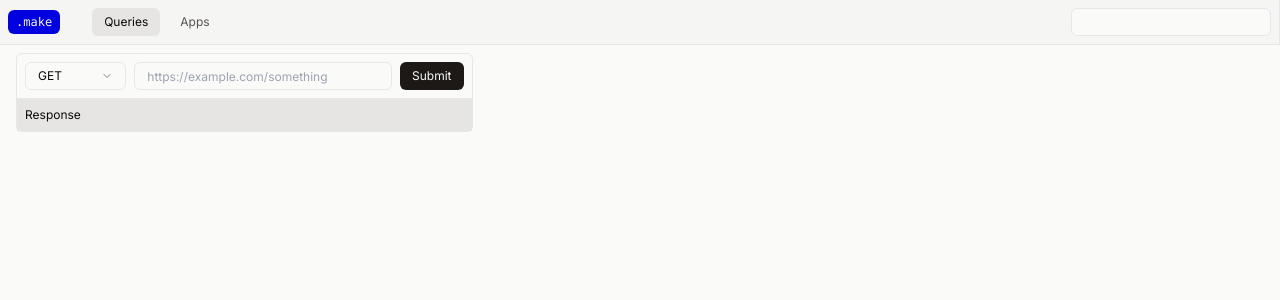
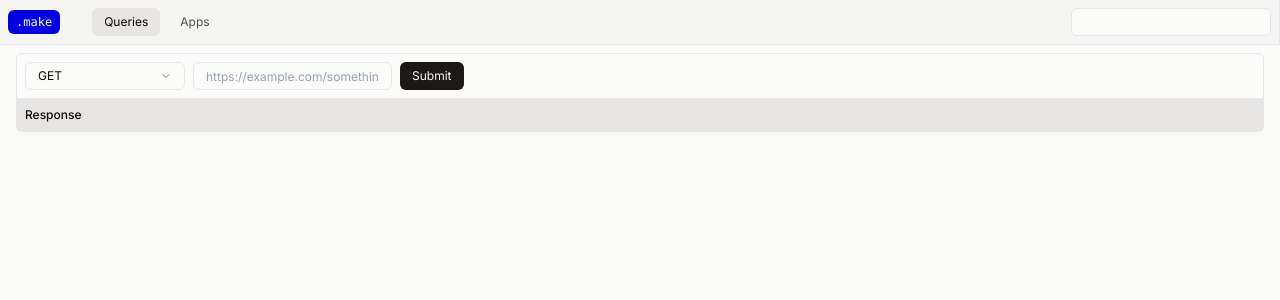
Before and after one commit to daviddkkim/Make, a Next.js app: page /queries in a window 1280 px wide. Shown: the top 300 px of the page. Built offline with nearby package versions, Linux system fonts and the light colour scheme.

Commit message:
make forms work for basic case

```diff
--- a/src/app/components/TopNavigation.tsx
+++ b/src/app/components/TopNavigation.tsx
@@ -31,7 +31,7 @@ const TopNavigation = () => {
           className={cn(
             buttonVariants({ variant: "ghost" }),
             "text-xs relative",
-            `${segment === "apps" && "bg-stone-300 hover:bg-stone-300 text-stone-950"}`,
+            `${segment === "apps" && "bg-stone-200 hover:bg-stone-200 text-stone-950"}`,
           )}
           href="apps"
         >
--- a/src/app/layout.tsx
+++ b/src/app/layout.tsx
@@ -21,7 +21,6 @@ export default function RootLayout({
   children: React.ReactNode;
 }>) {
   const headersList = headers();
-  console.log(headersList);
   return (
     <html lang="en">
       <body className={inter.className}>
--- a/src/app/queries/components/QueryClient.tsx
+++ b/src/app/queries/components/QueryClient.tsx
@@ -1,5 +1,16 @@
+"use client";
+
 import { Button } from "@/components/Button";
+import {
+  Form,
+  FormControl,
+  FormField,
+  FormItem,
+  FormMessage,
+} from "@/components/Form";
 import { Input } from "@/components/Input";
+import { useForm } from "react-hook-form";
+
 import {
   Select,
   SelectContent,
@@ -7,12 +18,50 @@ import {
   SelectTrigger,
   SelectValue,
 } from "@/components/Select";
+import { z } from "zod";
+import { zodResolver } from "@hookform/resolvers/zod";
+import { useState } from "react";
+
+const formSchema = z.object({
+  method: z.string(),
+  url: z.string(),
+});
 
 export default function QueryClient() {
+  const [response, setResponse] = useState();
+  const form = useForm<z.infer<typeof formSchema>>({
+    resolver: zodResolver(formSchema),
+    defaultValues: {
+      method: "get",
+    },
+  });
+
+  function onSubmit(values: z.infer<typeof formSchema>) {
+    // Do something with the form values.
+    // ✅ This will be type-safe and validated.
+    try {
+      fetch(values.url, {
+        method: values.method,
+      }).then(async (response) => {
+        setResponse(await response.json());
+      });
+    } catch (error) {
+      console.error("Request error:", error);
+    }
+  }
+
   return (
-    <div className="border rounded-md w-fit">
-      <div className=" p-2 flex gap-2 w-fit">
-        <Select defaultValue="get">
+    <Form {...form}>
+      <form onSubmit={form.handleSubmit(onSubmit)}>
+        <div className="border rounded-md w-full">
+          <div className=" p-2 flex gap-2 w-full">
+            <FormField
+              name="method"
+              control={form.control}
+              render={({ field }) => (
+                <FormItem>
+                  <FormControl>
+                    <Select defaultValue="method" {...field}>
                       <SelectTrigger className="w-[160px]">
                         <SelectValue />
                       </SelectTrigger>
@@ -24,10 +73,39 @@ export default function QueryClient() {
                         <SelectItem value="delete">DELETE</SelectItem>
                       </SelectContent>
                     </Select>
-        <Input placeholder="https://example.com/something" />
-        <Button> Submit</Button>
+                  </FormControl>
+                  <FormMessage />
+                </FormItem>
+              )}
+            />
+            <FormField
+              name={"url"}
+              control={form.control}
+              render={({ field }) => (
+                <FormItem>
+                  <FormControl>
+                    <Input
+                      placeholder="https://example.com/something"
+                      {...field}
+                    />
+                  </FormControl>
+                  <FormMessage />
+                </FormItem>
+              )}
+            />
+            <Button type="submit"> Submit</Button>
           </div>
-      <div className="bg-stone-200 p-2 border-t text-xs">Response</div>
+          <div className="bg-stone-200 p-2 border-t text-xs flex flex-col">
+            <h2 className="text-xs font-medium">Response</h2>
+
+            {response ? (
+              <p className="text-xs"> {JSON.stringify(response)}</p>
+            ) : (
+              ""
+            )}
           </div>
+        </div>
+      </form>
+    </Form>
   );
 }
--- a/src/components/Form.tsx
+++ b/src/components/Form.tsx
@@ -1,3 +1,5 @@
+"use client";
+
 import * as React from "react";
 import * as LabelPrimitive from "@radix-ui/react-label";
 import { Slot } from "@radix-ui/react-slot";
@@ -93,7 +95,7 @@ const FormLabel = React.forwardRef<
   return (
     <Label
       ref={ref}
-      className={cn(error && "text-destructive", className)}
+      className={cn(error && "text-red-700", className)}
       htmlFor={formItemId}
       {...props}
     />
@@ -107,7 +109,6 @@ const FormControl = React.forwardRef<
 >(({ ...props }, ref) => {
   const { error, formItemId, formDescriptionId, formMessageId } =
     useFormField();
-
   return (
     <Slot
       ref={ref}
@@ -134,7 +135,7 @@ const FormDescription = React.forwardRef<
     <p
       ref={ref}
       id={formDescriptionId}
-      className={cn("text-sm text-muted-foreground", className)}
+      className={cn("text-xs text-stone-500", className)}
       {...props}
     />
   );
@@ -147,7 +148,7 @@ const FormMessage = React.forwardRef<
 >(({ className, children, ...props }, ref) => {
   const { error, formMessageId } = useFormField();
   const body = error ? String(error?.message) : children;
-
+  console.log(body);
   if (!body) {
     return null;
   }
@@ -156,7 +157,7 @@ const FormMessage = React.forwardRef<
     <p
       ref={ref}
       id={formMessageId}
-      className={cn("text-sm font-medium text-destructive", className)}
+      className={cn("text-xs text-red-700", className)}
       {...props}
     >
       {body}
```
Lines whose indentation alone changed are shown as unchanged.
